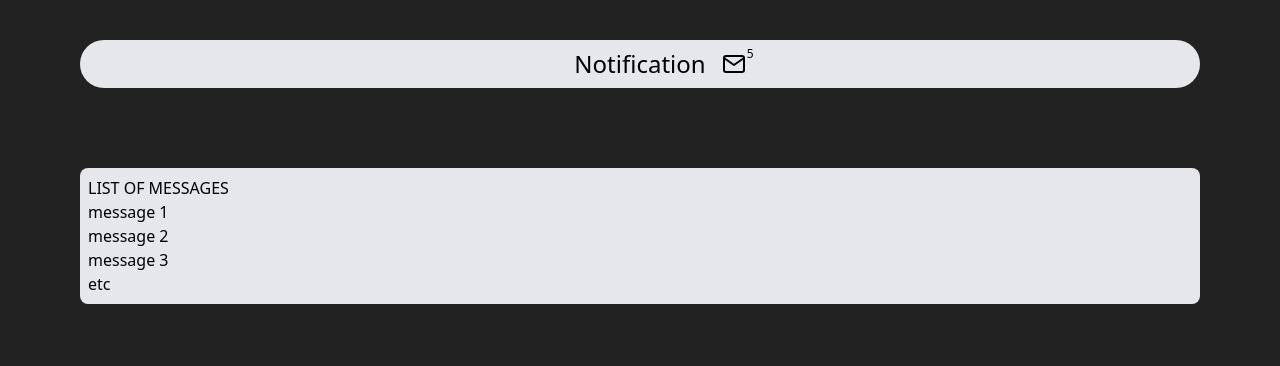
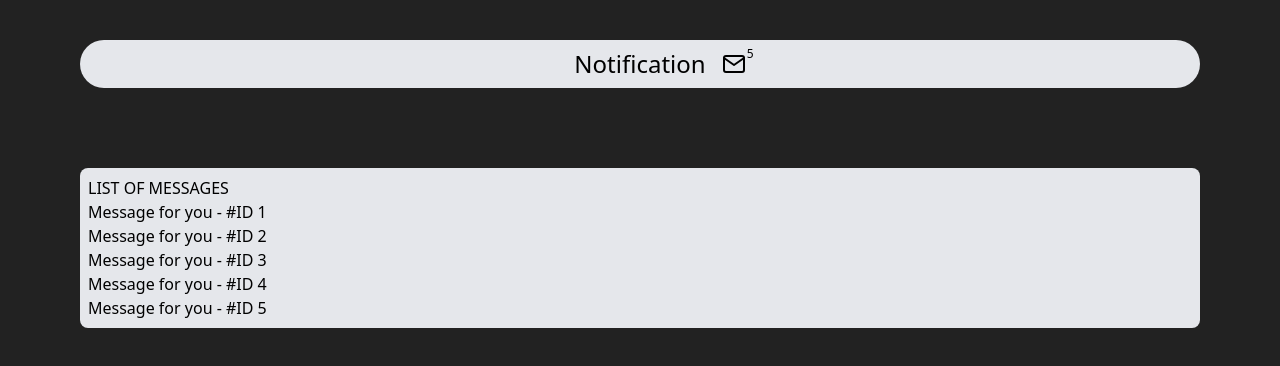
Before and after one commit to cmoscosoz/ddb-dev-test, a Next.js app: page / in a window 1280 px wide. Shown: the top 366 px of the page. Built offline with nearby package versions, Linux system fonts and the light colour scheme.

Commit message:
refactor list of messages into component

```diff
--- a/src/pages/index.tsx
+++ b/src/pages/index.tsx
@@ -2,6 +2,9 @@
 import gsap from "gsap";
 import { FiMail } from "react-icons/fi";
 import data from "data/notifications.json";
+
+//components imports
+import MessageList from "components/MessageList";
 
 const Home: React.FC = () => {
   const { notifications } = data;
@@ -68,15 +71,7 @@
           "w-full h-fit flex content-end items-start justify-center py-10 px-20"
         }
       >
-        <div className={"bg-gray-200 w-full h-full rounded-lg p-2 h-60"}>
-          <p>LIST OF MESSAGES</p>
-          <ul>
-            <li>message 1</li>
-            <li>message 2</li>
-            <li>message 3</li>
-            <li>etc</li>
-          </ul>
-        </div>
+        <MessageList />
       </div>
       <div
         className={
```
